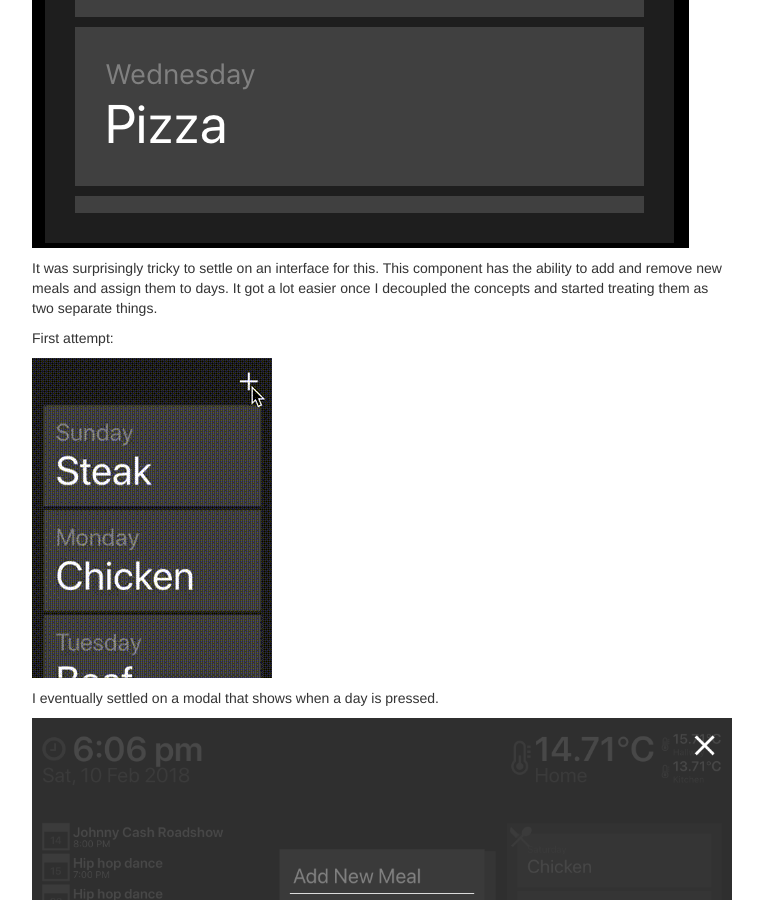
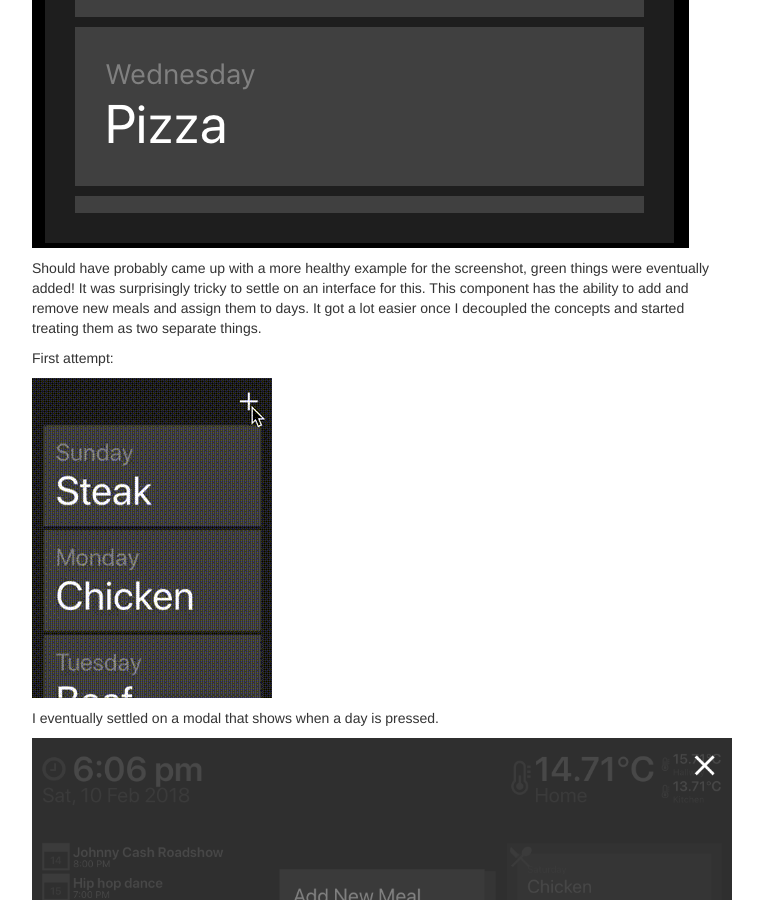
Before and after one commit to deanhet/home-dashboard, a Jekyll site: the page built from index.md, in a window 1280 px wide and 900 px high, scrolled down 5578 px. Shown: the whole window, without its empty margins (258-1021 px from the left). Built offline with Jekyll 4.4.1, drawn with Linux system fonts in a browser that asks for light colours; some of the changed text lies outside the part shown.

Commit message:
Update index.md

```diff
--- a/index.md
+++ b/index.md
@@ -91,7 +91,7 @@ Shows the upcoming meals for the week. List order rotates so the current day is
 
 ![meals](assets/images/meals.PNG)
 
-It was surprisingly tricky to settle on an interface for this. This component has the ability to add and remove new meals and assign them to days. It got a lot easier once I decoupled the concepts and started treating them as two separate things.
+Should have probably came up with a more healthy example for the screenshot, green things were eventually added! It was surprisingly tricky to settle on an interface for this. This component has the ability to add and remove new meals and assign them to days. It got a lot easier once I decoupled the concepts and started treating them as two separate things.
 
 First attempt:
 
```
Also changed, not shown: other parts of index.md (+1 -1 lines).
